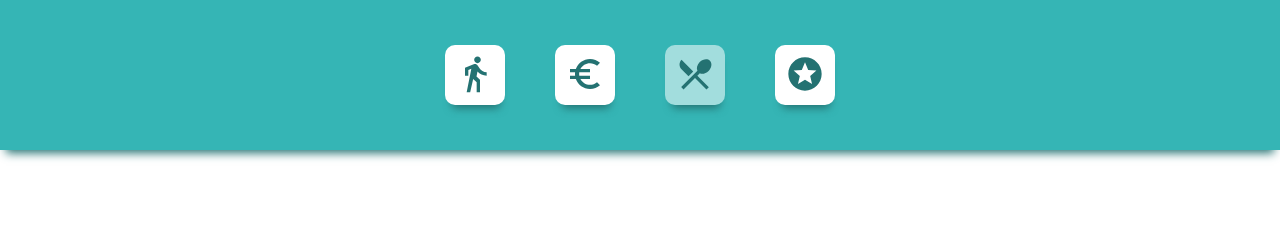
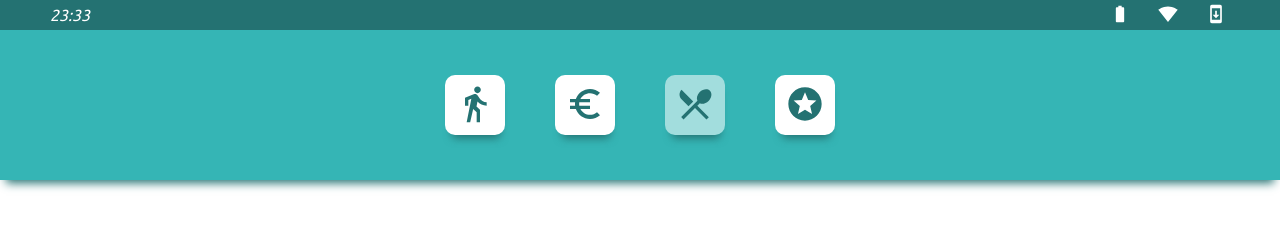
Before and after one commit to panchepanevski/around-spaces, a website built with Parcel: page index.html in a window 1280 px wide. Built offline with nearby package versions, Linux system fonts and the light colour scheme.

Commit message:
last changes .scss

```diff
--- a/index.html
+++ b/index.html
@@ -12,6 +12,49 @@
     <title>Around Spaces CSS Version</title>
   </head>
   <body>
+    <header>
+      <div class="top">
+        <div class="top-items">
+          <i class="top-icons-left">23:33</i>
+          <i class="top-icons">
+            <svg
+              xmlns="http://www.w3.org/2000/svg"
+              width="20"
+              height="20"
+              viewbox="0 0 24 24"
+            >
+              <path d="M0 0h24v24H0z" fill="none" />
+              <path
+                d="M15.67 4H14V2h-4v2H8.33C7.6 4 7 4.6 7 5.33v15.33C7 21.4 7.6 22 8.33 22h7.33c.74 0 1.34-.6 1.34-1.33V5.33C17 4.6 16.4 4 15.67 4z"
+              /></svg
+          ></i>
+          <i class="top-icons">
+            <svg
+              xmlns="http://www.w3.org/2000/svg"
+              width="20"
+              height="20"
+              viewBox="0 0 24 24"
+            >
+              <path
+                d="M12.01 21.49L23.64 7c-.45-.34-4.93-4-11.64-4C5.28 3 .81 6.66.36 7l11.63 14.49.01.01.01-.01z"
+              />
+              <path d="M0 0h24v24H0z" fill="none" /></svg
+          ></i>
+          <i class="top-icons">
+            <svg
+              xmlns="http://www.w3.org/2000/svg"
+              width="20"
+              height="20"
+              viewBox="0 0 24 24"
+            >
+              <path d="M0 0h24v24H0z" fill="none" />
+              <path
+                d="M17 1.01L7 1c-1.1 0-2 .9-2 2v18c0 1.1.9 2 2 2h10c1.1 0 2-.9 2-2V3c0-1.1-.9-1.99-2-1.99zM17 19H7V5h10v14zm-1-6h-3V8h-2v5H8l4 4 4-4z"
+              /></svg
+          ></i>
+        </div>
+      </div>
+    </header>
     <main>
       <div class="nav">
         <div class="nav__items">
--- /dev/null
+++ b/sass/_variables.scss
@@ -0,0 +1 @@
+$color-primary: rgb(53, 181, 181);
--- a/style.scss
+++ b/style.scss
@@ -1,5 +1,4 @@
 /* VARIABLES */
-
 body {
   height: 100vh;
   width: 100vw;
@@ -53,6 +52,43 @@ body {
   fill: rgb(36, 114, 114);
 }
 
-.nav__btn > svg:hover {
-  fill: rgb(53, 181, 181);
+// .nav__btn > svg:hover {
+//   fill: rgb(53, 181, 181);
+// }
+
+// TOP LIST WITH ICONS
+
+.top {
+  height: 30px;
+  width: 100%;
+  background-color: rgb(36, 114, 114);
+  display: flex;
+  box-shadow: 0 9px 9px -6px rgb(255, 255, 255);
 }
+
+.top-items {
+  width: 100%;
+  display: flex;
+  justify-content: flex-end;
+  align-items: center;
+}
+
+.top-icons {
+  margin: 0 14px;
+}
+.top-icons:last-child {
+  padding-right: 40px;
+}
+
+.top-icons > svg {
+  fill: rgb(255, 255, 255);
+}
+
+.top-icons-left {
+  width: 100%;
+  display: flex;
+  justify-content: flex-start;
+  align-items: center;
+  margin: 50px;
+  color: #ffffff;
+}
```
